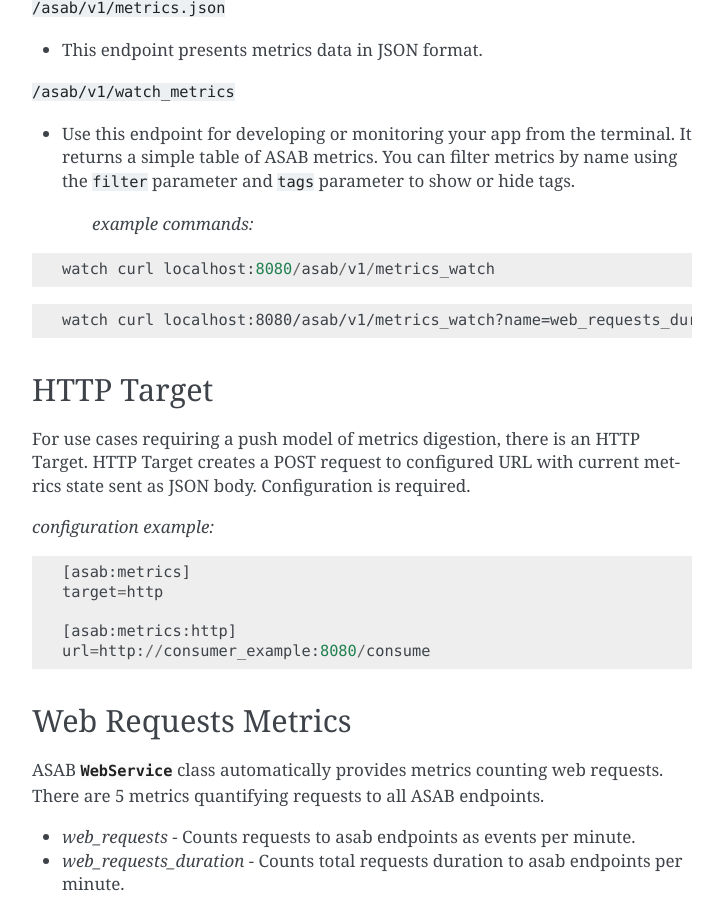
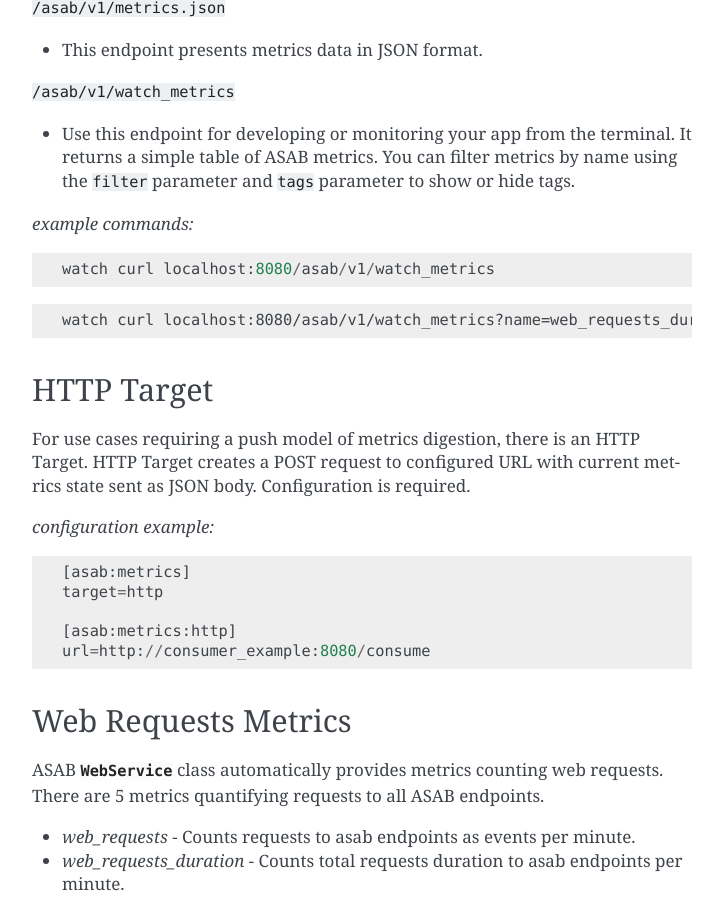
Before and after one commit to TeskaLabs/asab, a Sphinx documentation site: the page built from doc/asab/metrics.rst, in a window 1280 px wide and 900 px high, scrolled down 3869 px. Shown: the whole window, without its empty margins (388-1111 px from the left). Built offline with Sphinx 7.4.7, drawn with Linux system fonts in a browser that asks for light colours; pages that are not in the unit, such as notebooks, are missing from menus.

```diff
--- a/doc/asab/metrics.rst
+++ b/doc/asab/metrics.rst
@@ -162,15 +162,16 @@ The **API Service** in ASAB offers several endpoints that monitor internal ASAB
 
 - Use this endpoint for developing or monitoring your app from the terminal. It returns a simple table of ASAB metrics. You can filter metrics by name using the ``filter`` parameter and ``tags`` parameter to show or hide tags.
 
-    *example commands:*
+
+*example commands:*
 
 .. code::
 
-    watch curl localhost:8080/asab/v1/metrics_watch
+    watch curl localhost:8080/asab/v1/watch_metrics
 
 .. code::
 
-    watch curl localhost:8080/asab/v1/metrics_watch?name=web_requests_duration_max,tags=True
+    watch curl localhost:8080/asab/v1/watch_metrics?name=web_requests_duration_max,tags=True
 
 
 HTTP Target
```
